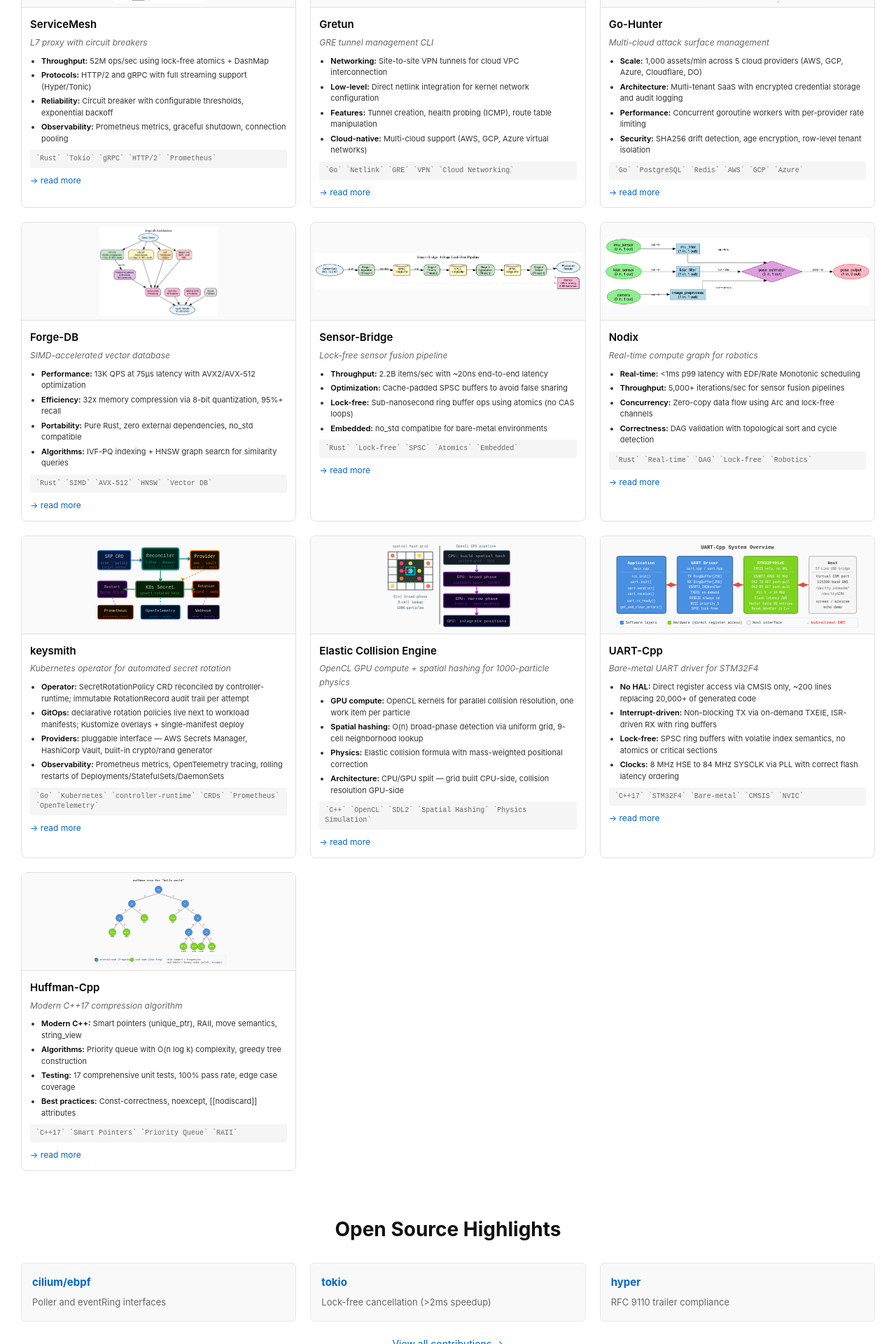
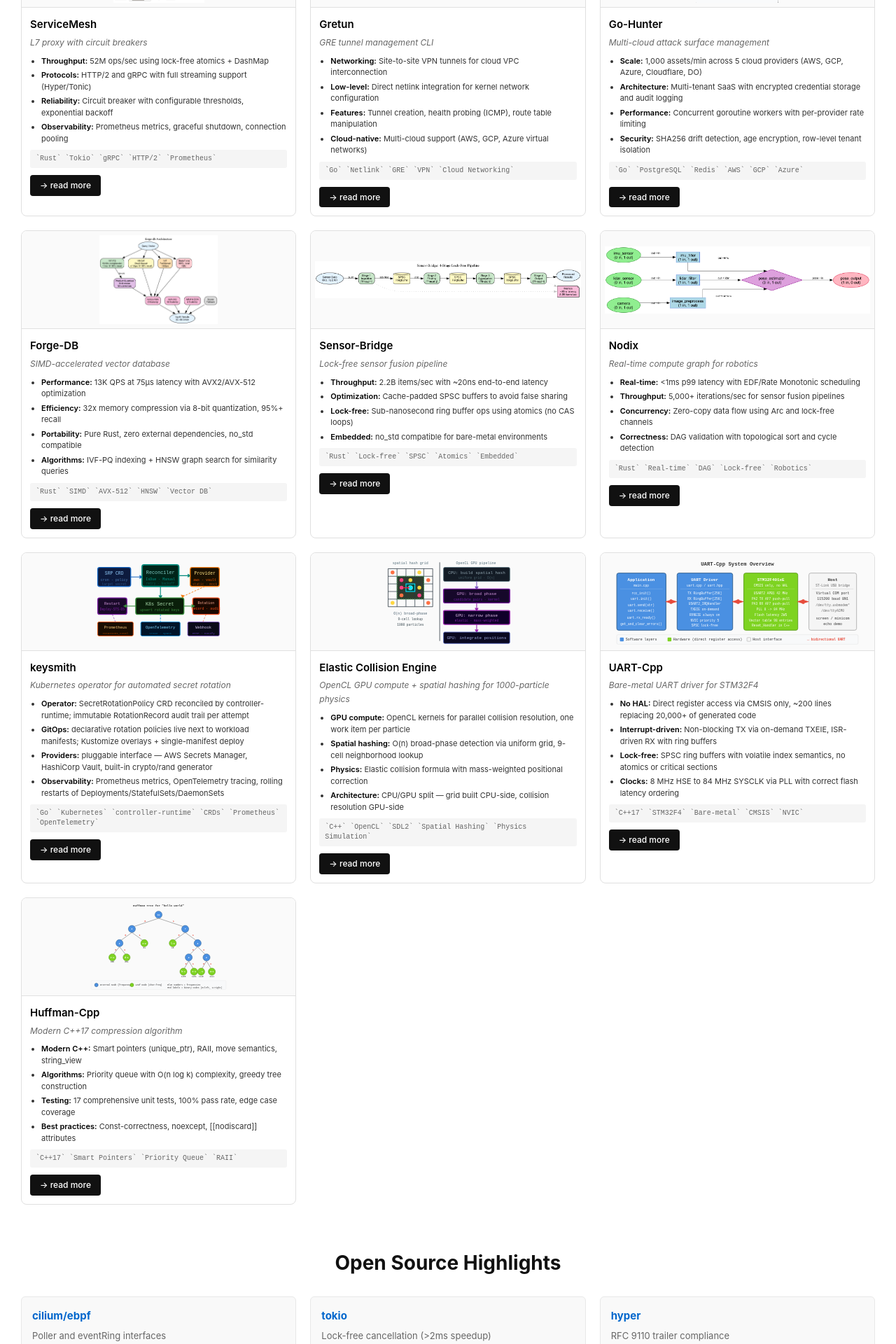
Before and after one commit to HueCodes/HueCodes.github.io, a Jekyll site: the page built from index.md, in a window 1280 px wide. Shown: the part 678-2598 px from the top of the page at 70% size. Built offline with Jekyll 4.4.1, drawn with Linux system fonts in a browser that asks for light colours.

Commit message:
Style project card read-more links as buttons

```diff
--- a/_layouts/grid.html
+++ b/_layouts/grid.html
@@ -194,17 +194,24 @@
     }
 
     .blog-link {
-      margin: 8px 0 0 0;
-      font-size: 12px;
+      margin: 10px 0 0 0;
     }
 
     .blog-link a {
-      color: #0066cc;
+      display: inline-block;
+      font-size: 12px;
+      font-weight: 500;
+      color: #fff;
+      background: #111;
+      padding: 5px 14px;
+      border-radius: 4px;
       text-decoration: none;
+      transition: background 0.15s ease;
     }
 
     .blog-link a:hover {
-      text-decoration: underline;
+      background: #333;
+      color: #fff;
     }
 
     .oss {
```
